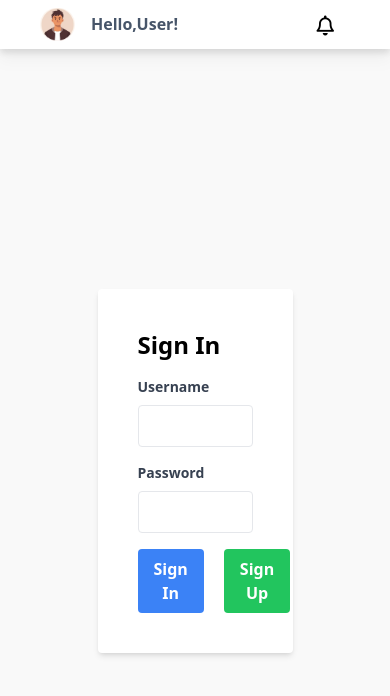
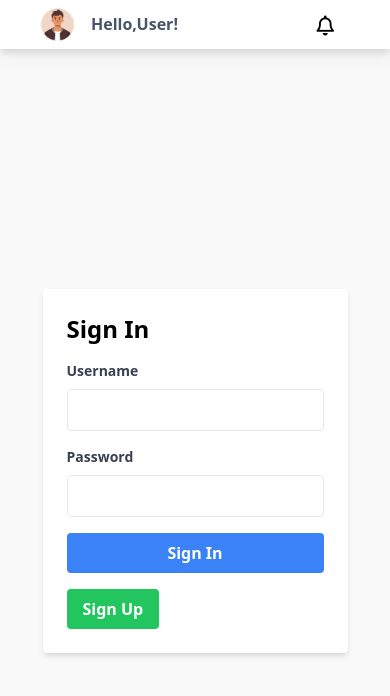
Before and after one commit to vedantpatel07756/Noteapp-frontend, a React (Create React App) app: page / in a window 390 px wide. Shown: the top 696 px of the page. Built offline with nearby package versions, Linux system fonts and the light colour scheme.

Commit message:
4t h commit front-end responsiveness

```diff
--- a/src/Components/Auth/login.js
+++ b/src/Components/Auth/login.js
@@ -51,8 +51,8 @@ export default function Login(params) {
 
     return(
         <>
-    <div className="flex items-center justify-center h-screen ">
-      <form className="bg-white p-10  w-2/4 shadow-md rounded" onSubmit={handleSignIn}>
+    <div className="flex items-center justify-center h-screen">
+  <form className="bg-white p-6 sm:p-8 md:p-10 lg:w-1/3 xl:w-1/4 shadow-md rounded" onSubmit={handleSignIn}>
     <h2 className="text-2xl font-bold mb-4">Sign In</h2>
     <span className="text-red-500">{error}</span>
     <div className="mb-4">
@@ -84,21 +84,22 @@ export default function Login(params) {
       />
     </div>
 
-        <div className="flex space-x-5">
-
-
+    <div className="flex flex-col sm:flex-row sm:items-center sm:space-x-5">
       <button
         type="submit"
-          className="bg-blue-500 hover:bg-blue-700 text-white font-bold py-2 px-4 rounded"
+        className="bg-blue-500 hover:bg-blue-700 text-white font-bold py-2 px-4 rounded mb-4 sm:mb-0"
       >
         Sign In
       </button>
       <Link to="/register">
-        <button  className="bg-green-500 hover:bg-green-700 text-white font-bold py-2 px-4 rounded "> Sign Up</button>
+        <button className="bg-green-500 hover:bg-green-700 text-white font-bold py-2 px-4 rounded">
+          Sign Up
+        </button>
       </Link>
     </div>
   </form>
 </div>
+
         </>
     );
 };
--- a/src/Components/Auth/register.js
+++ b/src/Components/Auth/register.js
@@ -42,7 +42,7 @@ export default function Register(params) {
     return(
         <>
     <div className="flex items-center justify-center h-screen">
-      <form className="bg-white p-8 w-2/4 shadow-md rounded" onSubmit={handleSignUp}>
+  <form className="bg-white p-6 sm:p-8 md:p-10 lg:w-2/3 xl:w-1/2 shadow-md rounded" onSubmit={handleSignUp}>
     <h2 className="text-2xl font-bold mb-4">Sign Up</h2>
     <span className="text-red-500">{error}</span>
     <div className="mb-4">
@@ -74,20 +74,23 @@ export default function Register(params) {
       />
     </div>
 
-        <div className="flex space-x-5">
+    <div className="flex flex-col sm:flex-row sm:items-center sm:space-x-5">
       <button
         type="submit"
-          className="bg-blue-500 hover:bg-blue-700 text-white font-bold py-2 px-4 rounded"
+        className="bg-blue-500 hover:bg-blue-700 text-white font-bold py-2 px-4 rounded mb-4 sm:mb-0"
       >
         Sign Up
       </button>
 
       <Link to="/login">
-        <button  className="bg-green-500 hover:bg-green-700 text-white font-bold py-2 px-4 rounded "> Sign In </button>
+        <button className="bg-green-500 hover:bg-green-700 text-white font-bold py-2 px-4 rounded">
+          Sign In
+        </button>
       </Link>
     </div>
   </form>
 </div>
+
         </>
     );
 };
--- a/src/Components/Body/Note/Addnote.js
+++ b/src/Components/Body/Note/Addnote.js
@@ -63,29 +63,32 @@ export default function Addnote({state,set,fetchdata}) {
 
     return(
 
-        <div className=" w-[100vw] h-[100vh] m-0 p-0 top-0 bottom-0 bg-[#d4d6d644] absolute" style={{display: state ? "block":"none"}} >
-                <div className=" w-[60vw] h-[50vh] bg-white fixed top-32 left-60 p-5 rounded-md">
-                    <div className="head flex justify-between  text-base font-semibold font-sans text-black-500">
+      <div className="sm:w-full md:w-full lg:w-full xl:w-full h-full m-0 p-0 top-0 bottom-0 bg-[#d4d6d644] absolute" style={{ display: state ? "block" : "none" }}>
+      <div className="sm:w-11/12 md:w-10/12 lg:w-8/12 xl:w-6/12 h-[50vh] bg-white fixed top-1/2 left-1/2 transform -translate-x-1/2 -translate-y-1/2 p-5 rounded-md">
+          <div className="head flex justify-between text-base font-semibold font-sans text-black-500">
               <div>ADD NOTE</div>
-                        <button onClick={set}><i class="fa-solid fa-x font-bold hover:text-red-600"></i></button>
+              <button onClick={set}><i className="fa-solid fa-x font-bold hover:text-red-600"></i></button>
           </div>
-                    <hr className="mt-2"/>
-                    <form  onSubmit={handleSubmit} className="mt-2">
-                        <label htmlFor="" className=" font-semibold text-lg mt-2"> Date :</label>  <input type="date" name="date" id="date"  defaultValue={formData.date} onChange={handleChange} required/>
-                        <label htmlFor="" className=" font-semibold text-lg mt-5 ml-5">Type : </label>
-                        <select name="type" id="type"  defaultValue={formData.type} onChange={handleChange} required>
+          <hr className="mt-2" />
+          <form onSubmit={handleSubmit} className="mt-2">
+              <label htmlFor="" className="font-semibold text-lg mt-2"> Date :</label>
+              <input type="date" name="date" id="date" defaultValue={formData.date} onChange={handleChange} required />
+              <label htmlFor="" className="font-semibold text-lg mt-5 ml-5">Type : </label>
+              <select name="type" id="type" defaultValue={formData.type} onChange={handleChange} required>
                   <option defaultValue="Select">__Select__</option>
                   <option defaultValue="Project">Project</option>
                   <option defaultValue="Personal">Personal</option>
-                        <option defaultValue="Bussiness">Bussiness</option>
+                  <option defaultValue="Business">Business</option>
               </select> <br />
-                        <label htmlFor="" className=" font-semibold text-lg mt-10">Title:</label> <input type="text" name="title" id="title"  placeholder=" Enter Title .."  defaultValue={formData.title} onChange={handleChange}  required/> <br />
-                        <label htmlFor="" className=" font-semibold text-lg mt-2">Description:</label><br /><textarea name="para" id="para" cols="60" rows="5" placeholder="Enter Description..." defaultValue={formData.para} onChange={handleChange} required></textarea>
+              <label htmlFor="" className="font-semibold text-lg mt-10">Title:</label>
+              <input type="text" name="title" id="title" placeholder=" Enter Title .." defaultValue={formData.title} onChange={handleChange} required /> <br />
+              <label htmlFor="" className="font-semibold text-lg mt-2">Description:</label><br />
+              <textarea name="para" id="para" cols="60" rows="5" placeholder="Enter Description..." defaultValue={formData.para} onChange={handleChange} required></textarea>
               <br />
               <button type="submit" className="px-5 text-base font-semibold font-sans text-white rounded-md p-1 bg-[#8981D8]">ADD</button>
           </form>
       </div>
+  </div>
 
-        </div>
     );
 };
```
Lines whose indentation alone changed are shown as unchanged.
